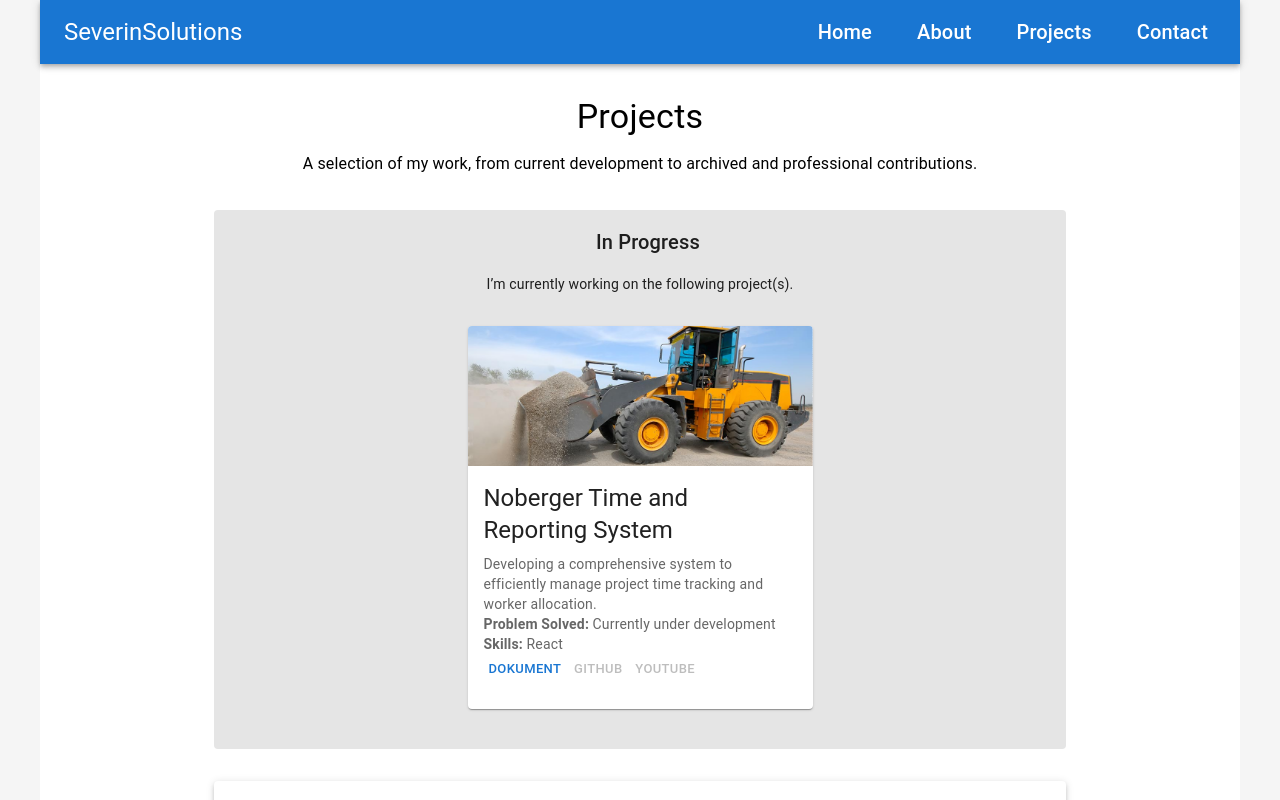
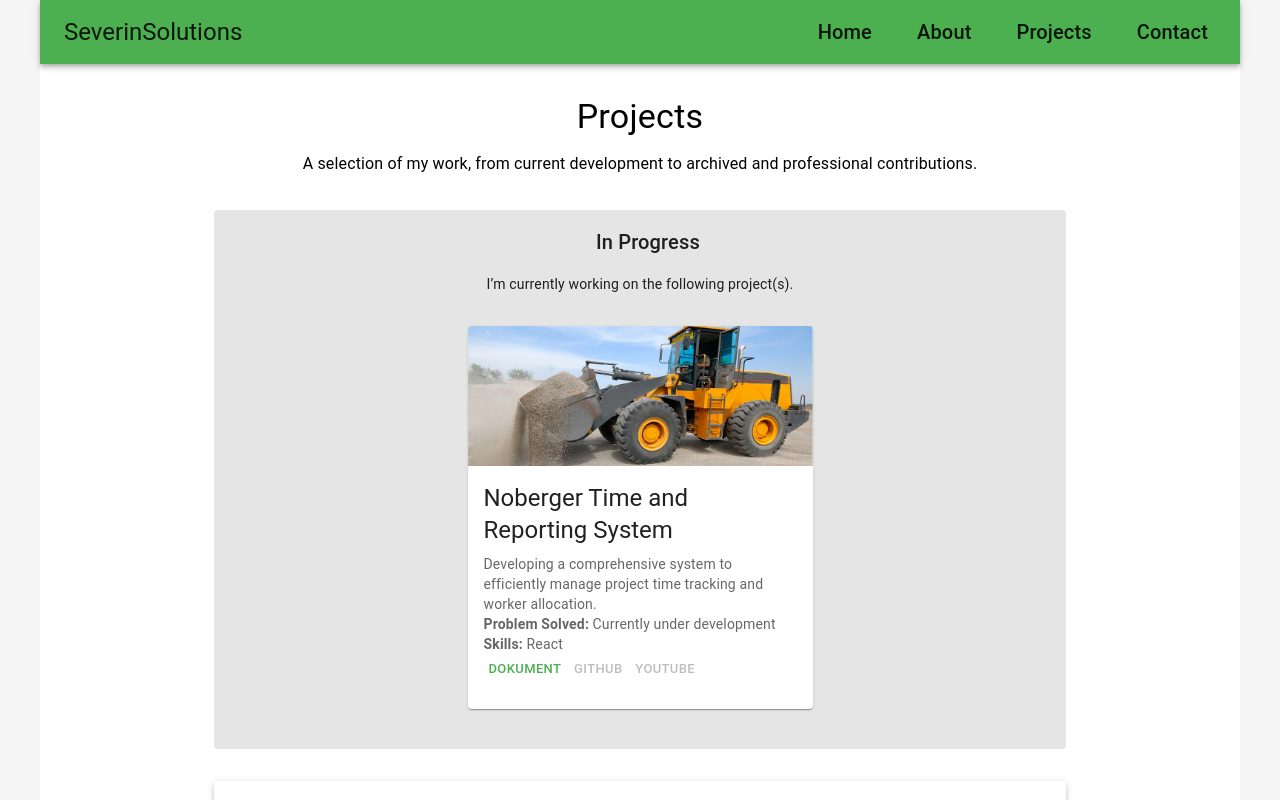
Before and after one commit to SeverinSolutions/severinsolutions.github.io, a React (Vite) app: page /#/projects in a window 1280 px wide. Shown: the top 800 px of the page. Built offline with nearby package versions, Linux system fonts and the light colour scheme; some icons are missing.

Commit message:
change: color palette

```diff
--- a/src/pages/Contact.tsx
+++ b/src/pages/Contact.tsx
@@ -1,11 +1,13 @@
 import React from "react";
-import { Container, Typography, Box } from "@mui/material";
+import { Container, Typography, Box, useTheme } from "@mui/material";
 import GitHubIcon from "@mui/icons-material/GitHub";
 import LinkedInIcon from "@mui/icons-material/LinkedIn";
 import EmailIcon from "@mui/icons-material/Email";
 import PhoneIcon from "@mui/icons-material/Phone";
 
 const Contact: React.FC = () => {
+  const theme = useTheme();
+
   return (
     <Container
       sx={{
@@ -31,7 +33,7 @@ const Contact: React.FC = () => {
             width: "200px",
             height: "200px",
             objectFit: "cover",
-            border: "6px solid lightblue",
+            border: `6px solid ${theme.palette.primary.main}`,
             boxShadow: "0 5px 12px rgba(0, 0, 0, 0.3)",
           }}
         />
@@ -39,7 +41,7 @@ const Contact: React.FC = () => {
           <Typography variant="h6" fontWeight="bold">
             Johan Lundmark
           </Typography>
-          <Typography variant="subtitle1" sx={{ color: "#0077cc" }}>
+          <Typography variant="subtitle1" sx={{ color: theme.palette.primary.main }}>
             <strong>Software Developer</strong>
           </Typography>
           <Typography variant="subtitle1">Gothenburg</Typography>
--- a/src/theme.ts
+++ b/src/theme.ts
@@ -1,6 +1,11 @@
 import { createTheme } from '@mui/material/styles';
 
 const Theme = createTheme({
+    palette: {
+        primary: {
+            main: '#4CAF50',
+        }
+    },
     components: {
         MuiIconButton: {
             styleOverrides: {
```
